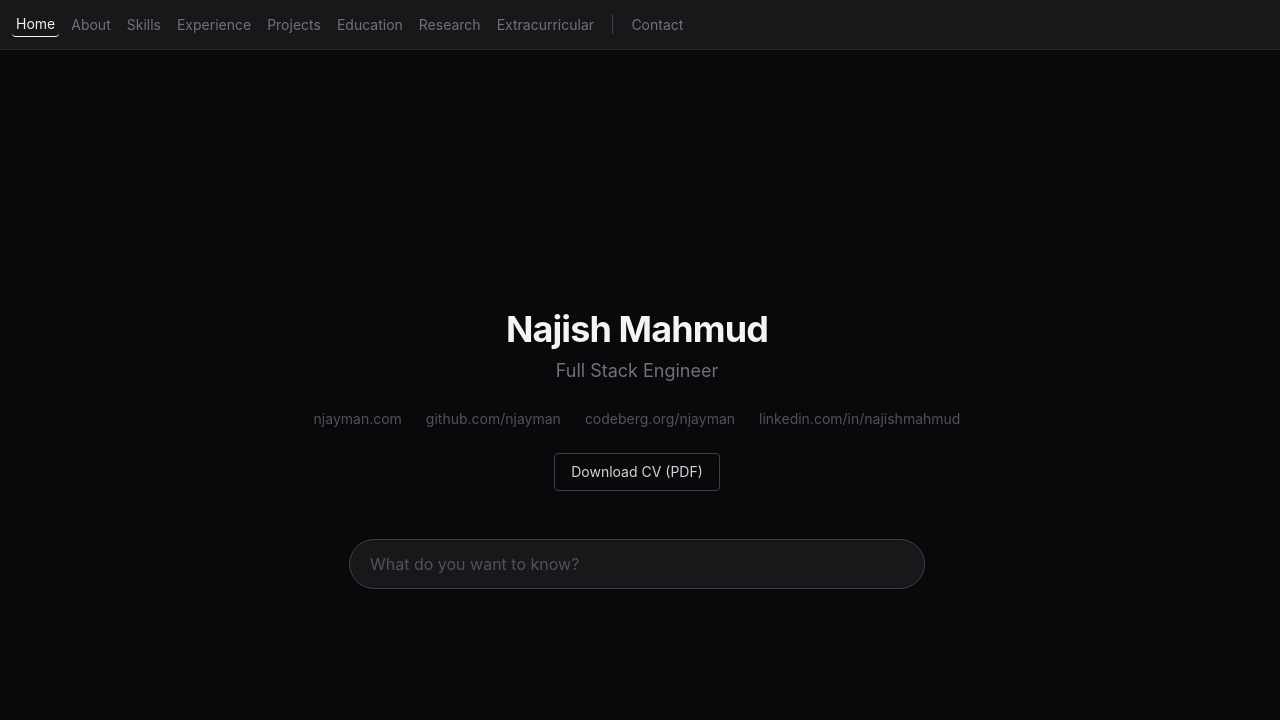
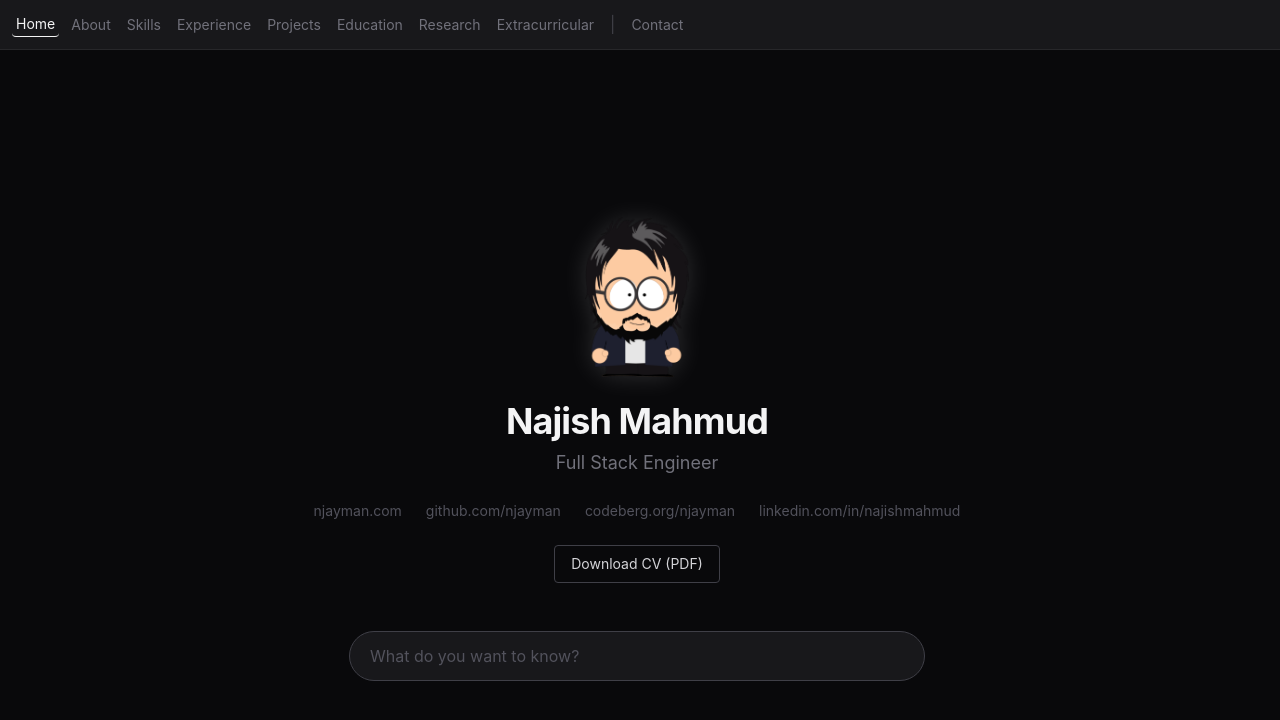
Before and after one commit to njayman/njayman, a React (Vite) app: page / in a window 1280 px wide. Shown: the top 720 px of the page. Built offline with nearby package versions, Linux system fonts and the light colour scheme.

Commit message:
feat(site): add avatar to hero

```diff
--- a/src/sections.tsx
+++ b/src/sections.tsx
@@ -79,6 +79,13 @@ export function renderSection(id: SectionId): ReactNode {
 		case SectionId.Hero:
 			return (
 				<header className="text-center py-12">
+					<img
+						src="/avatar.png"
+						alt={`Cartoon avatar of ${NAME}`}
+						width={445}
+						height={680}
+						className="h-40 w-auto mx-auto mb-6 drop-shadow-[0_0_12px_rgba(255,255,255,0.15)]"
+					/>
 					<h1 className="text-4xl font-bold tracking-tight">{NAME}</h1>
 					<p className="text-zinc-500 mt-2 text-lg">{TITLE}</p>
 					<div className="flex flex-wrap justify-center gap-x-6 gap-y-2 mt-6 text-sm text-zinc-600">
```
Also changed, not shown: public/avatar.png (added).
